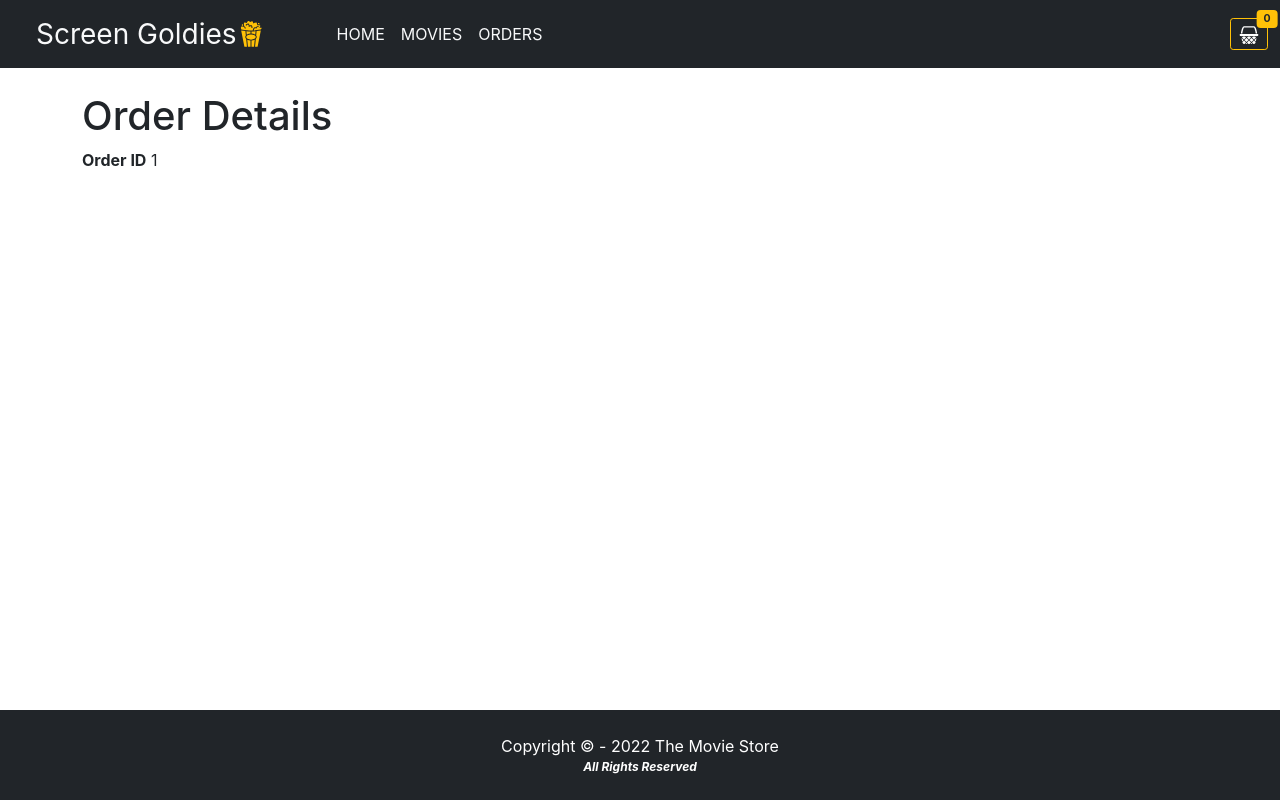
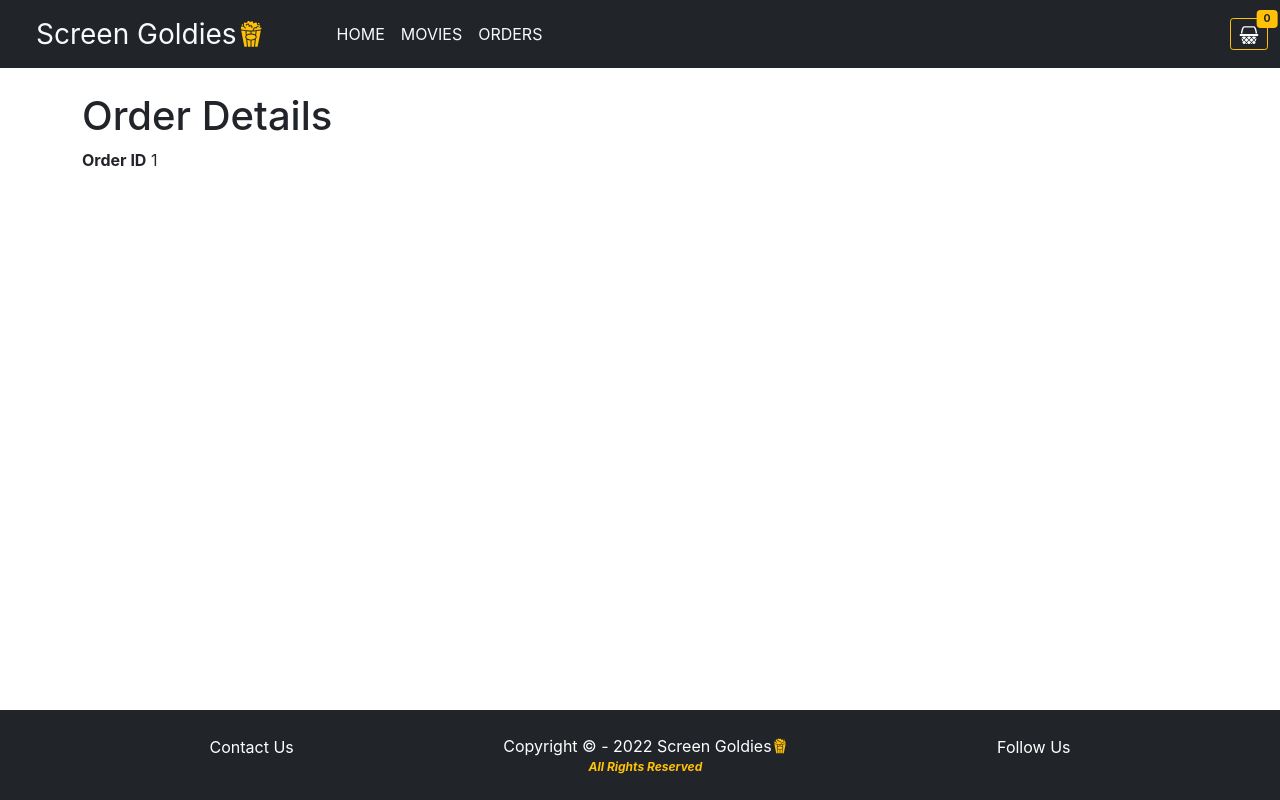
Before and after one commit to dimitar-4/movie-store-app-react, a React (Create React App) app: page /orders/1 in a window 1280 px wide. Built offline with nearby package versions, Linux system fonts and the light colour scheme.

Commit message:
Add contact & follow p. Update style & format code

```diff
--- a/src/components/Footer.jsx
+++ b/src/components/Footer.jsx
@@ -1,12 +1,32 @@
+import { GiPopcorn } from "react-icons/gi";
+
 function Footer() {
-    const date = new Date();
+  const date = new Date();
 
-    return (
-        <footer className="py-4 bg-dark text-white mt-auto">
-            <p className="text-center m-0">Copyright &copy; - {date.getFullYear()} The Movie Store</p>
-            <p style={{fontSize: 12}} className="text-center m-0 fw-bold fst-italic">All Rights Reserved</p>
-        </footer>
-    )
+  return (
+    <footer className="py-4 bg-dark text-white mt-auto">
+      <div className="d-flex justify-content-evenly align-items-center">
+        <div>
+          <p>Contact Us</p>
+        </div>
+        <div>
+          <p className="text-center m-0 d-flex align-items-center">
+            Copyright &copy; - {date.getFullYear()} Screen Goldies{" "}
+            <GiPopcorn className="text-warning" />
+          </p>
+          <p
+            style={{ fontSize: 12 }}
+            className="text-center text-warning m-0 fw-bold fst-italic"
+          >
+            All Rights Reserved
+          </p>
+        </div>
+        <div>
+          <p>Follow Us</p>
+        </div>
+      </div>
+    </footer>
+  );
 }
 
 export default Footer;
```
